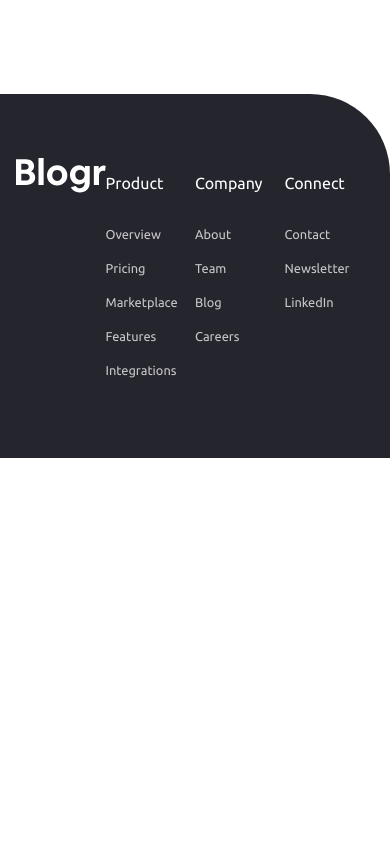
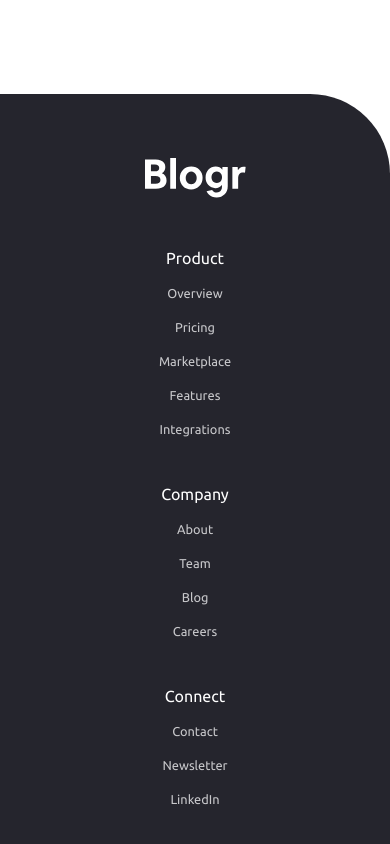
Before and after one commit to g-pg/frontendmentor-blogr-page, a Vue app: page / in a window 390 px wide. Shown: the part 3638-4482 px from the top of the page. Before the commit the page ends 4096 px from the top, so only its background shows below. Built offline with nearby package versions, Linux system fonts and the light colour scheme.

Commit message:
media queries

```diff
--- a/src/components/Footer.vue
+++ b/src/components/Footer.vue
@@ -95,4 +95,19 @@ footer {
 	flex-direction: column;
 	gap: 1rem;
 }
+
+@media (max-width: 980px) {
+	.footer-wrapper {
+		grid-template-columns: 1fr;
+		place-items: center;
+		gap: 3rem;
+	}
+
+	.column {
+		text-align: center;
+	}
+	.column ul {
+		margin-top: 1rem;
+	}
+}
 </style>
```
